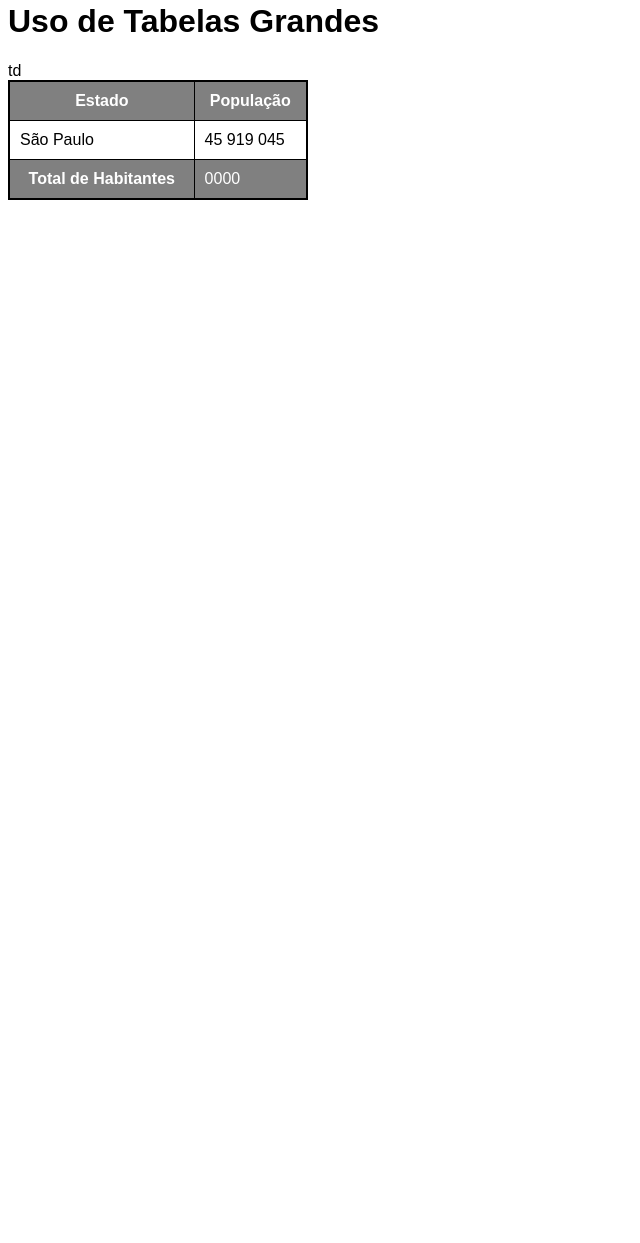
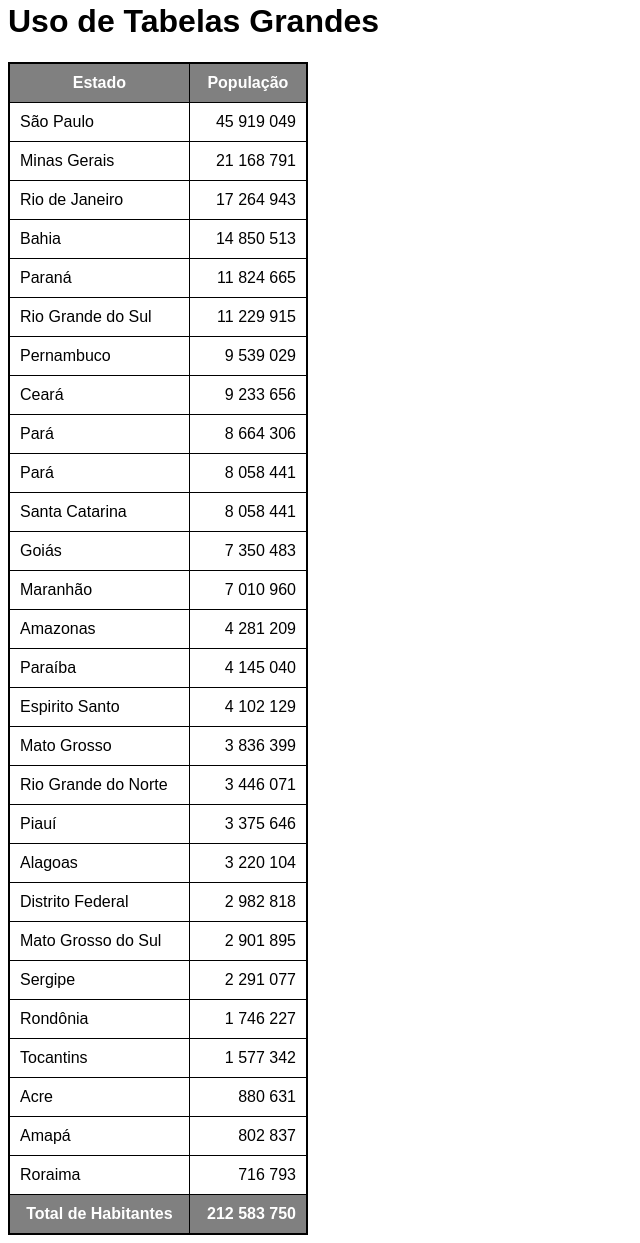
Before and after one commit to FabianoRibeiroNog/html-css, a plain HTML site: page exercicios/ex023/tabela002.html in a window 1280 px wide. Shown: the part 18-1261 px from the top of the page, without its empty margins (0-640 px from the left). Before the commit the page ends 800 px from the top, so only its background shows below. Drawn offline with Linux system fonts and the light colour scheme.

Commit message:
Update tabela002.html

```diff
--- a/exercicios/ex023/tabela002.html
+++ b/exercicios/ex023/tabela002.html
@@ -21,6 +21,10 @@
             padding: 10px;
         }
 
+        td.num {
+            text-align: right;
+        }
+
         thead, tfoot {
             background-color: gray;
             color: white;
@@ -31,6 +35,7 @@
     <h1>Uso de Tabelas Grandes</h1>
     <!-- Anatomia para tabelas grandes
     TABLE
+        CAPTION
         THEAD
             TR , TD, TH
         TBODY
@@ -47,18 +52,123 @@
         </thead>
             <tr>
                 <td>São Paulo</td>
-                <td>45 919 045</td>
+                <td class="num">45 919 049</td>
             </tr>
         <tbody>
             <tr>
-                td
+                <td>Minas Gerais</td>
+                <td class="num">21 168 791</td>
+            </tr>
+            <tr>
+                <td>Rio de Janeiro</td>
+                <td class="num">17 264 943</td>
+            </tr>
+            <tr>
+                <td>Bahia</td>
+                <td class="num">14 850 513</td>
+            </tr>
+            <tr>
+                <td>Paraná</td>
+                <td class="num">11 824 665</td>
+            </tr>
+            <tr>
+                <td>Rio Grande do Sul</td>
+                <td class="num">11 229 915</td>
+            </tr>
+            <tr>
+                <td>Pernambuco</td>
+                <td class="num">9 539 029</td>
+            </tr>
+            <tr>
+                <td>Ceará</td>
+                <td class="num">9 233 656</td>
+            </tr>
+            <tr>
+                <td>Pará</td>
+                <td class="num">8 664 306</td>
+            </tr>
+            <tr>
+                <td>Pará</td>
+                <td class="num">8 058 441</td>
+            </tr>
+            <tr>
+                <td>Santa Catarina</td>
+                <td class="num">8 058 441</td>
+            </tr>
+            <tr>
+                <td>Goiás</td>
+                <td class="num">7 350 483</td>
+            </tr>
+            <tr>
+                <td>Maranhão</td>
+                <td class="num">7 010 960</td>
+            </tr>
+            <tr>
+                <td>Amazonas</td>
+                <td class="num">4 281 209</td>
+            </tr>
+            <tr>
+                <td>Paraíba</td>
+                <td class="num">4 145 040</td>
+            </tr>
+            <tr>
+                <td>Espirito Santo</td>
+                <td class="num">4 102 129</td>
+            </tr>
+            <tr>
+                <td>Mato Grosso</td>
+                <td class="num">3 836 399</td>
+            </tr>
+            <tr>
+                <td>Rio Grande do Norte</td>
+                <td class="num">3 446 071</td>
+            </tr>
+            <tr>
+                <td>Piauí</td>
+                <td class="num">3 375 646</td>
+            </tr>
+            <tr>
+                <td>Alagoas</td>
+                <td class="num">3 220 104</td>
+            </tr>
+            <tr>
+                <td>Distrito Federal</td>
+                <td class="num">2 982 818</td>
+            </tr>
+            <tr>
+                <td>Mato Grosso do Sul</td>
+                <td class="num">2 901 895</td>
+            </tr>
+            <tr>
+                <td>Sergipe</td>
+                <td class="num">2 291 077</td>
+            </tr>
+            <tr>
+                <td>Rondônia</td>
+                <td class="num"d>1 746 227</td>
+            </tr>
+            <tr>
+                <td>Tocantins</td>
+                <td class="num">1 577 342</td>
+            </tr>
+            <tr>
+                <td>Acre</td>
+                <td class="num">880 631</td>
+            </tr>
+            <tr>
+                <td>Amapá</td>
+                <td class="num">802 837</td>
+            </tr>
+            <tr>
+                <td>Roraima</td>
+                <td class="num">716 793</td>
             </tr>
         </tbody>
 
         <tfoot>
             <tr>
                 <th>Total de Habitantes</th>
-                <td>0000</td>
+                <td class="num"><strong>212 583 750</strong></td>
             </tr>
         </tfoot>
     </table>
```
